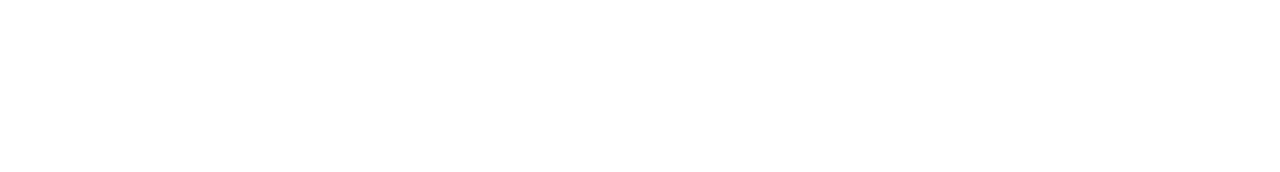
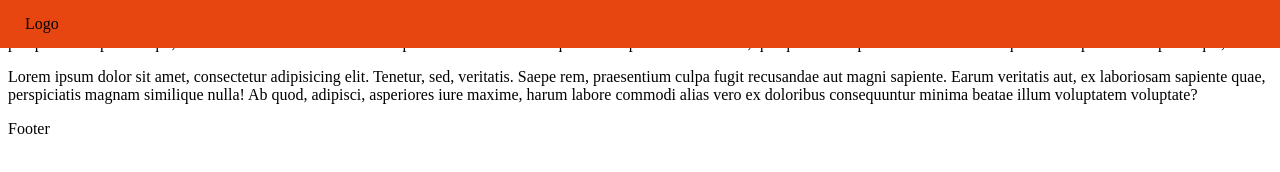
Before and after one commit to an-slua-sidhe/responsive-design-mini-project, a plain HTML site: page index.html in a window 1280 px wide. Drawn offline with Linux system fonts and the light colour scheme.

Commit message:
HTML filled out and CSS file added

```diff
--- a/css/main.css
+++ b/css/main.css
@@ -1,5 +1,10 @@
-.container {
-
+.header {
+    position: fixed;
+    top: 0;
+    left: 0;
+    right: 0;
+    background-color: #e84610;
+    padding: 15px 25px;
 }
 
 @media (min-width: 778px) {
--- a/index.html
+++ b/index.html
@@ -1,5 +1,6 @@
 <!DOCTYPE html>
 <html lang="en">
+
 <head>
 	<meta charset="UTF-8">
 	<meta name="viewport" content="width=device-width, initial-scale=1.0">
@@ -7,22 +8,35 @@
 	<link rel="stylesheet" href="css/main.css" type="text/css" />
 	<title>Responsive Design Mini-project</title>
 </head>
+
 <body>
-	<container>
-		<header>
 
+	<main class="main">
+
+		<header class="header">
+			<div class="logo">Logo</div>
 		</header>
-		<div>
-			<article>
 
+		<section class="section">
+
+			<article class="article column column-60">
+				<p class="section-paragraph">
+					Lorem ipsum dolor sit amet, consectetur adipisicing elit. Non fuga blanditiis est impedit voluptas ducimus, modi debitis corporis! Distinctio, obcaecati earum. Fugiat dignissimos blanditiis animi, perspiciatis explicabo qui, dolorum modi doloribus unde voluptatibus eos laborum eaque ab voluptatum assumenda, quisquam at saepe nostrum dolorem neque error aspernatur culpa. Itaque, nisi.
+				</p>
 			</article>
-			<aside>
 
+			<aside class="aside column column-40">
+				<p class="section-paragraph">
+					Lorem ipsum dolor sit amet, consectetur adipisicing elit. Tenetur, sed, veritatis. Saepe rem, praesentium culpa fugit recusandae aut magni sapiente. Earum veritatis aut, ex laboriosam sapiente quae, perspiciatis magnam similique nulla! Ab quod, adipisci, asperiores iure maxime, harum labore commodi alias vero ex doloribus consequuntur minima beatae illum voluptatem voluptate?
+				</p>
 			</aside>
-		</div>
-		<footer>
 
+		</section>
+
+		<footer class="footer">
+			Footer
 		</footer>
-	</container>
+
+	</main>
 </body>
 </html>
```
